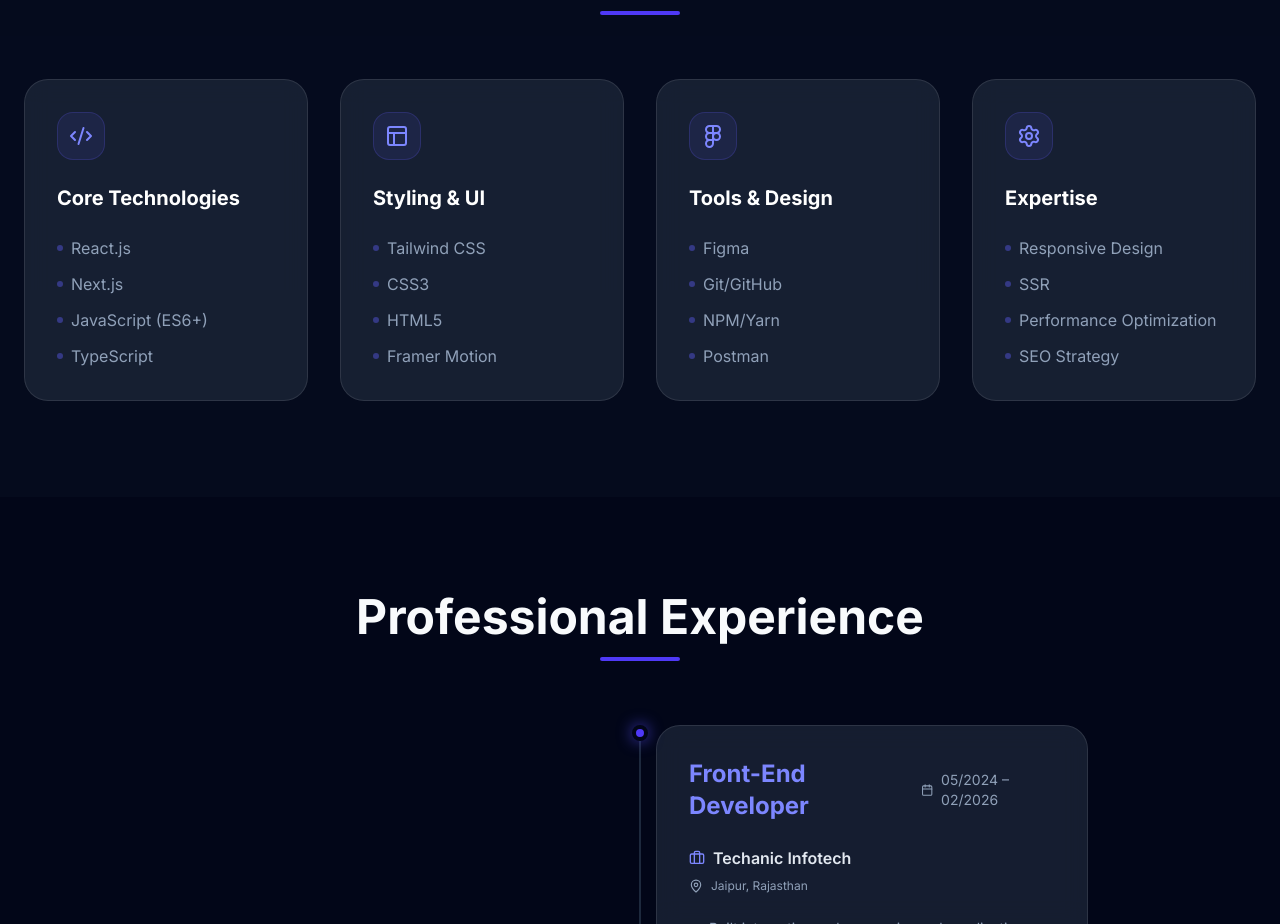
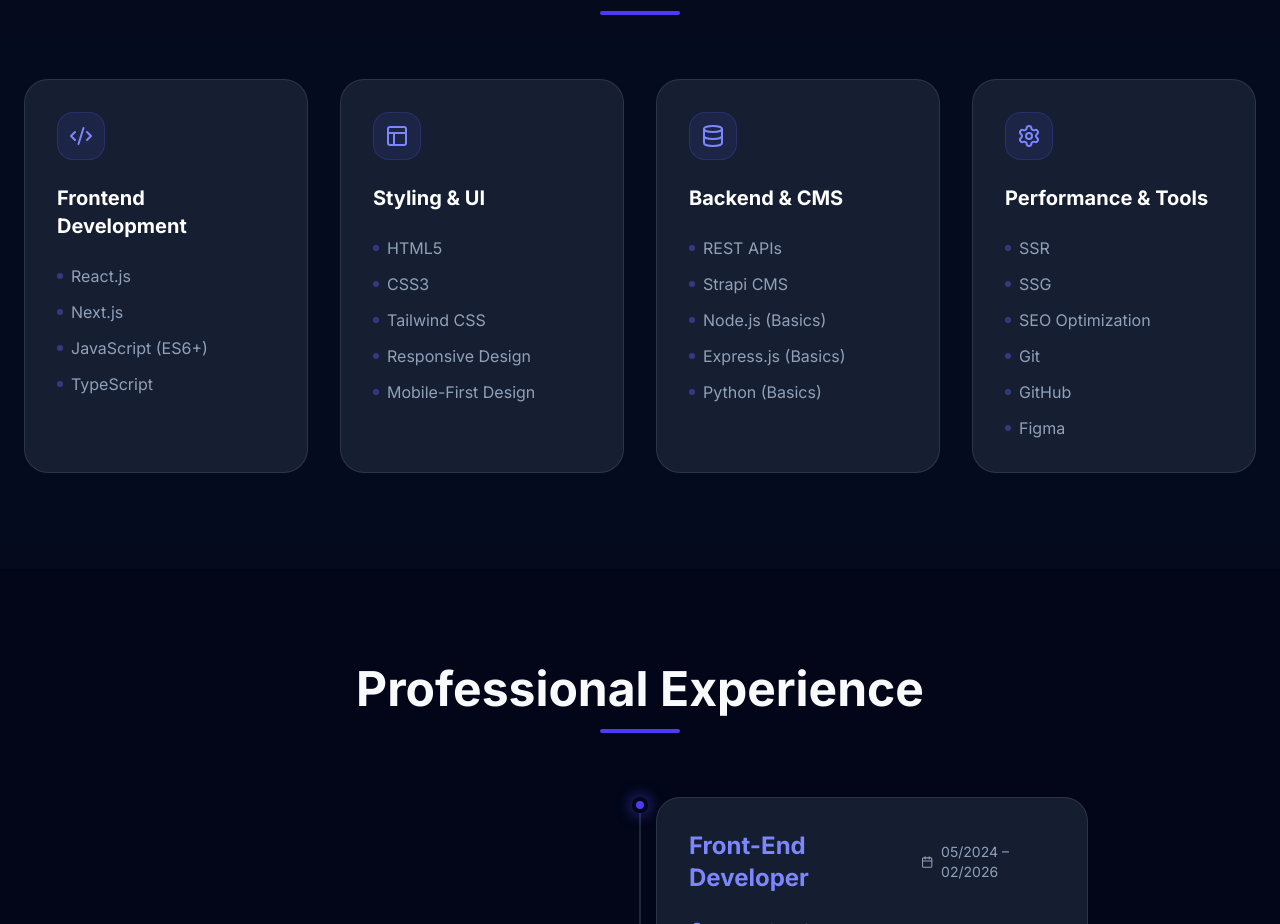
Before and after one commit to kuhukumawat/komal-portfolio, a Next.js app: page / in a window 1280 px wide. Shown: the part 1743-2667 px from the top of the page. Built offline with nearby package versions, Linux system fonts and the light colour scheme.

Commit message:
Refactor skill categories and update skills list
Updated skill categories to reflect frontend and backend skills, and modified the skills listed under each category.

```diff
--- a/src/components/Skills.tsx
+++ b/src/components/Skills.tsx
@@ -14,24 +14,48 @@ import {
 
 const skillCategories = [
   {
-    title: "Core Technologies",
+    title: "Frontend Development",
     icon: <Code2 className="text-indigo-400" />,
-    skills: ["React.js", "Next.js", "JavaScript (ES6+)", "TypeScript"]
+    skills: [
+      "React.js",
+      "Next.js",
+      "JavaScript (ES6+)",
+      "TypeScript"
+    ]
   },
   {
     title: "Styling & UI",
     icon: <Layout className="text-indigo-400" />,
-    skills: ["Tailwind CSS", "CSS3", "HTML5", "Framer Motion"]
+    skills: [
+      "HTML5",
+      "CSS3",
+      "Tailwind CSS",
+      "Responsive Design",
+      "Mobile-First Design"
+    ]
   },
   {
-    title: "Tools & Design",
-    icon: <Figma className="text-indigo-400" />,
-    skills: ["Figma", "Git/GitHub", "NPM/Yarn", "Postman"]
+    title: "Backend & CMS",
+    icon: <Database className="text-indigo-400" />,
+    skills: [
+      "REST APIs",
+      "Strapi CMS",
+      "Node.js (Basics)",
+      "Express.js (Basics)",
+      "Python (Basics)"
+    ]
   },
   {
-    title: "Expertise",
+    title: "Performance & Tools",
     icon: <Settings className="text-indigo-400" />,
-    skills: ["Responsive Design", "SSR", "Performance Optimization", "SEO Strategy"]
+    skills: [
+      "SSR",
+      "SSG",
+      "SEO Optimization",
+      "Git",
+      "GitHub",
+      "Figma"
+    ]
   }
 ];
 
```
